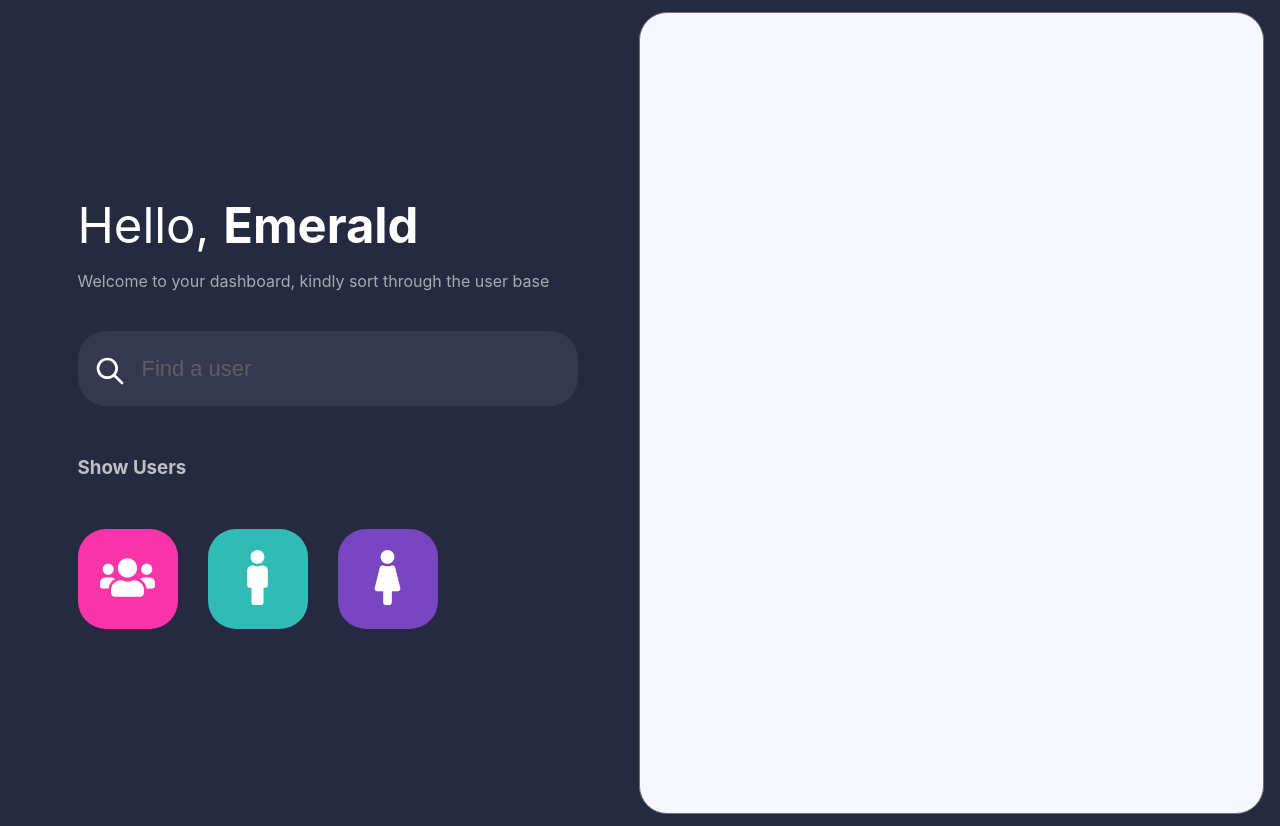
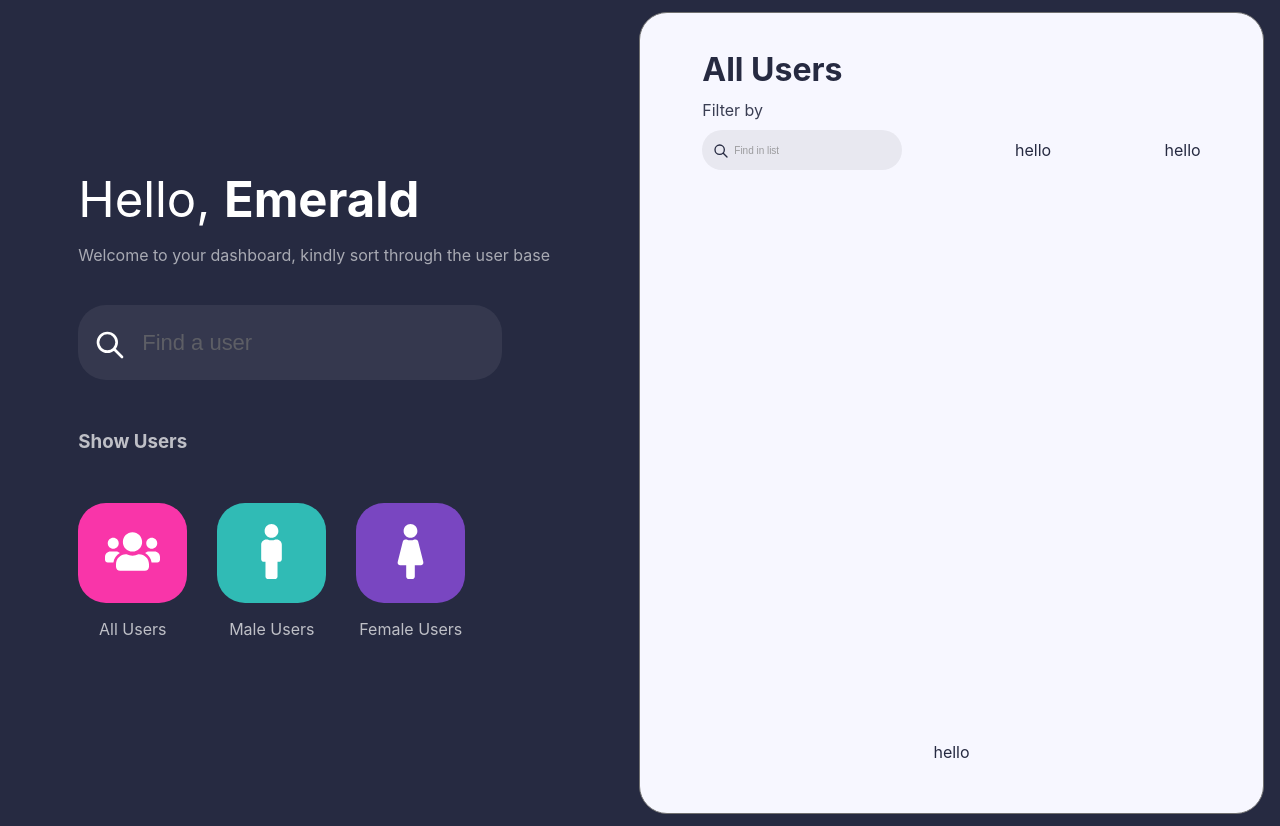
Before and after one commit to Bondesvick/ProfileDashboard, a React (Create React App) app: page / in a window 1280 px wide. Built offline with nearby package versions, Linux system fonts and the light colour scheme.

Commit message:
Added search field to right header

```diff
--- a/src/App.jsx
+++ b/src/App.jsx
@@ -1,5 +1,5 @@
 // import logo from './logo.svg';
-import {MainBody, Left, Right} from './App.style.jsx'
+import {MainBody, Left, Right, RightHeader, RightFooter} from './App.style.jsx'
 import SearchBox from './components/SearchBox.jsx'
 import CategoryBtn from './components/CategoryBtn'
 import { FaUsers, FaMale, FaFemale } from "react-icons/fa";
@@ -8,22 +8,49 @@ function App() {
   return (
       <MainBody>
         <Left>
-          <div>
+          <div style={{width: "80%"}}>
             <div style={{marginBottom: "5px"}}>
               <span style={{fontStyle: "Poppins", fontWeight: "normal", letterSpacing: "-0.05px",color: "#FFFFFF", opacity: "1", fontSize: "49px"}}>Hello, </span>
               <span style={{fontStyle: "Poppins", fontWeight: "bold", letterSpacing: "-0.04px", color: "#FFFFFF", opacity: "1", fontSize: "49px"}}>Emerald</span>
             </div>
+
             <p style={{marginBottom: "40px", opacity: "60%"}}>Welcome to your dashboard, kindly sort through the user base</p>
-            <SearchBox/>
+
+            <SearchBox icoTop="1.5rem" icoLeft="1rem" icoSize="2rem" font="22px" leftPad="4rem" width="85%" height="75px" background="#3C3F54" color="#FFFFFF" radius="28px" placeholder="Find a user"/>
             <h3 style={{marginTop: "50px", marginBottom: "50px", opacity: "0.7"}}>Show Users</h3>
+
             <div className="button-area">
-              <CategoryBtn icon={FaUsers} color="#F935A9"/>
-              <CategoryBtn icon={FaMale} color="#30BBB5"/>
-              <CategoryBtn icon={FaFemale} color="#7946C1"/>
+              <CategoryBtn icon={FaUsers} text="All Users" color="#F935A9"/>
+              <CategoryBtn icon={FaMale} text="Male Users" color="#30BBB5"/>
+              <CategoryBtn icon={FaFemale} text="Female Users" color="#7946C1"/>
             </div>
           </div>
         </Left>
-        <Right/>
+
+        <Right>
+          <RightHeader>
+            <h1 style={{color: "#262A41", fontStyle: "Poppins", opacity: "1", marginBottom: "-5px"}}>All Users</h1>
+            <p style={{fontStyle: "Poppins", letterSpacing: "-0.02px", color: "#262A41", opacity: "0.9",  marginBottom: "10px"}}>Filter by</p>
+
+            <div className="filter-area">
+
+              <SearchBox icoTop="0.8rem" icoLeft="0.7rem" icoSize="1rem" font="10px" leftPad="2rem" width="40%" height="40px" background="#E2E2EA" color="" radius="35px" placeholder="Find in list"/>
+
+              <div>hello</div>
+              <div>hello</div>
+            </div>
+
+          </RightHeader>
+
+          <div style={{height: "80%"}}>
+
+          </div>
+
+
+          <RightFooter>
+            hello
+          </RightFooter>
+        </Right>
       </MainBody>
   );
 }
--- a/src/App.style.jsx
+++ b/src/App.style.jsx
@@ -33,4 +33,31 @@ export const Right = styled.div`
     border: 1px solid #707070;
     border-radius: 28px;
     opacity: 1;
+
+    display: flex;
+    flex-direction: column;
+    align-items: center;
 `
+
+export const RightHeader = styled.div`
+    display: flex;
+    flex-direction: column;
+    justify-content: flex-start;
+    /* align-items: baseline; */
+    width: 80%;
+    height: 20%;
+    /* margin: 2rem 2rem 2rem 2rem; */
+    margin-top: 1rem;
+
+    .filter-area{
+      display: flex;
+      justify-content: space-between;
+      align-items: center;
+      flex-direction: row;
+      width: 100%;
+    }
+
+`
+export const RightFooter = styled.div`
+height: 10%;
+`
--- a/src/components/CategoryBtn.jsx
+++ b/src/components/CategoryBtn.jsx
@@ -3,8 +3,7 @@ import styled from 'styled-components'
 
 const Btn = styled.button`
         height: 100px;
-        width: 100px;
-        margin-right: 30px;
+        width: 109px;
         border-radius: 28px;
         border: none;
         background-color: ${({ color }) => (color)};
@@ -20,10 +19,13 @@ const Btn = styled.button`
         }
 `
 
-export default function CategoryBtn({color, icon : Icon}) {
+export default function CategoryBtn({color, icon : Icon, text}) {
     return (
-        <Btn color={color}>
-            <Icon className="ico"/>
-        </Btn>
+        <div style={{display: "flex", flexDirection: "column", alignItems: "center", marginRight: "30px"}}>
+            <Btn color={color}>
+                <Icon className="ico"/>
+            </Btn>
+            <p style={{opacity: "0.7"}}>{text}</p>
+        </div>
     )
 }
--- a/src/components/SearchBox.jsx
+++ b/src/components/SearchBox.jsx
@@ -5,30 +5,31 @@ import { HiOutlineSearch } from "react-icons/hi";
 const Main = styled.div`
     position: relative;
     border: none;
+    width: ${({width}) => (width)};
 
     .srch-compass{
         position: absolute;
         z-index: +10;
-        left: 1rem;
-        top: 1.5rem;
-        height: 2rem;
-        width: 2rem;
+        left: ${({icoLeft}) => (icoLeft)};
+        top: ${({icoTop}) => (icoTop)};
+        height: ${({icoSize}) => (icoSize)};
+        width: ${({icoSize}) => (icoSize)};
     }
 `
 
 const Input = styled.input`
-    background-color: #3C3F54;
+    background-color: ${({background}) => (background)};
     border: none;
-    border-radius: 28px;
-    height: 75px;
-    width: 500px;
-    color: #fff;
-    padding: 1rem 1rem 1rem 4rem;
+    border-radius: ${({radius}) => (radius)};
+    height: ${({height}) => (height)};
+    width: 100%;
+    padding: 1rem;
+    padding-left: ${({leftPad}) => (leftPad)};
     /* font-size: 3em; */
-    font: Poppins;
-    font-size: 22px;
+    font-style: Poppins;
+    font-size: ${({font}) => (font)};
     letter-spacing: -0.02px;
-    color: #FFFFFF;
+    color: ${({color}) => (color)};
     opacity: 0.7;
 
     &:focus{
@@ -36,11 +37,13 @@ const Input = styled.input`
     }
 `
 
-export default function SearchBox() {
+export default function SearchBox({icoTop, icoLeft, icoSize, font, leftPad, width, height, background, color, radius, placeholder}) {
     return (
-        <Main>
+        <Main icoTop={icoTop} icoLeft={icoLeft} icoSize={icoSize} width={width}>
             <HiOutlineSearch className="srch-compass"/>
-            <Input type="search" placeholder="Find a user"/>
+
+            <Input leftPad={leftPad} font={font} width={width} height={height} background={background} color={color} radius={radius} type="search" placeholder={placeholder}/>
+
         </Main>
     )
 }
```
Also changed, not shown: src/views/UserDetail.jsx (added, +9 -0 lines), src/views/UsersList.jsx (added, +9 -0 lines), src/components/CountryDropDown.jsx (added).
